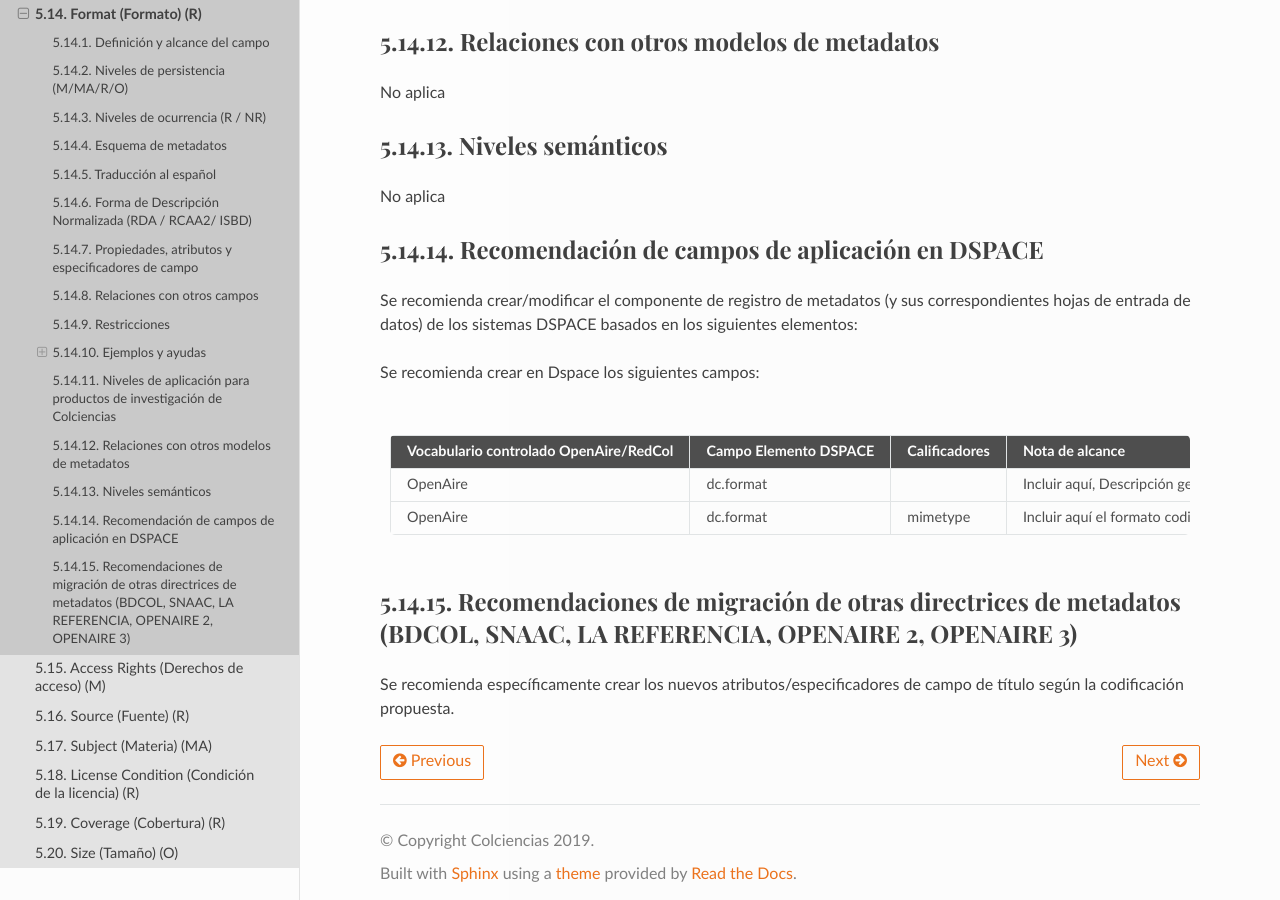
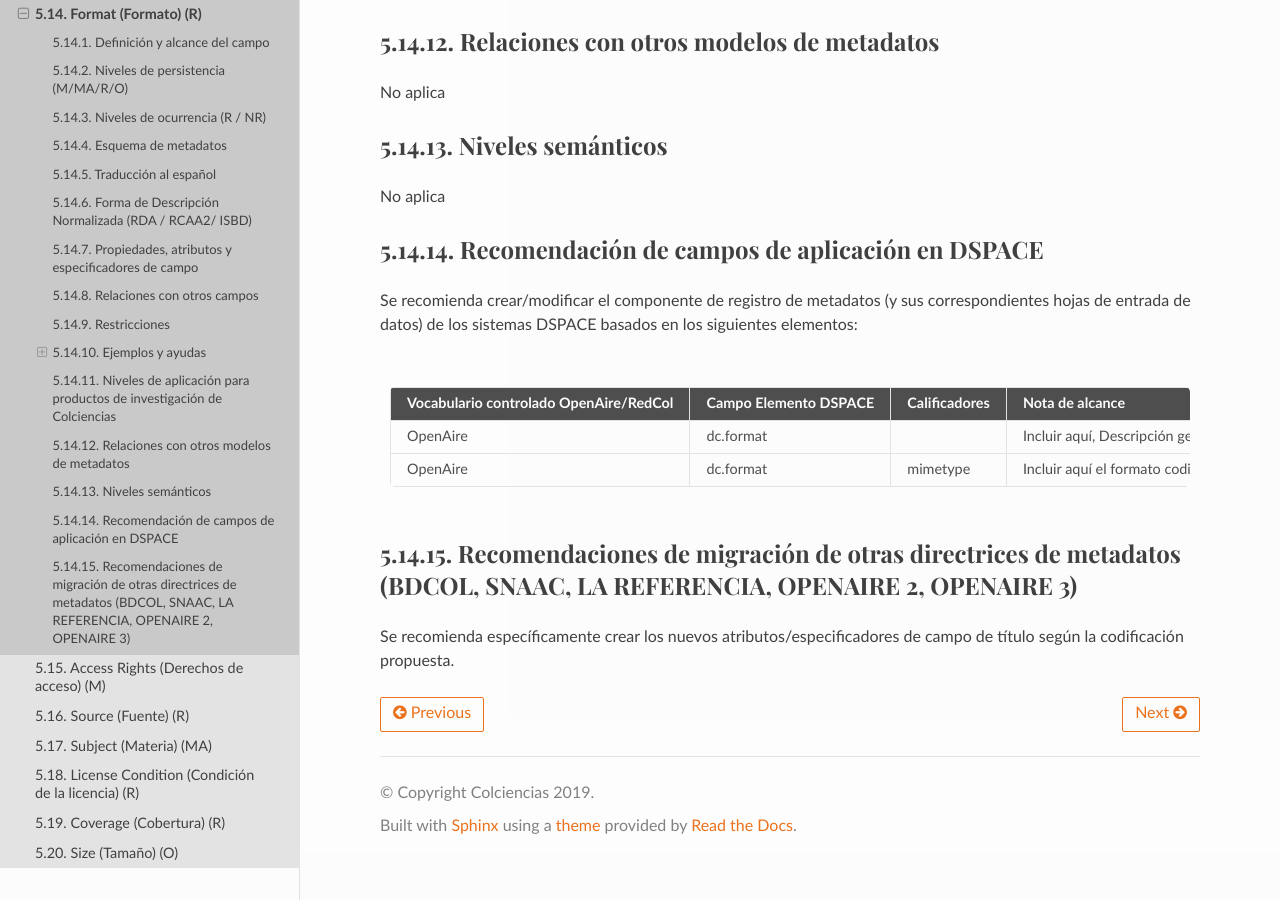
Before and after one commit to rcic/openaire4, a Sphinx documentation site: the page built from docs/field_format.rst, in a window 1280 px wide and 900 px high, scrolled down 2330 px. Built offline with Sphinx 7.4.7 and the Read the Docs theme 2.0.0, drawn with Linux system fonts in a browser that asks for light colours; some web fonts are replaced; a script that is not in the unit is left out.

Commit message:
actualizacion

```diff
--- a/docs/field_accessrights.rst
+++ b/docs/field_accessrights.rst
@@ -142,7 +142,7 @@ El campo **Derechos de Acceso** es utilizado por los siguientes esquemas de meta
 | Esquema de Metadatos | Campo Relacionado     |
 +======================+=======================+
 | dc                   | * dc.rights.access    |
-|					   | * dc.rights           |
+|					             | * dc.rights           |
 +----------------------+-----------------------+
 | dcterms              | dcterms.rights.access |
 +----------------------+-----------------------+
--- a/docs/field_format.rst
+++ b/docs/field_format.rst
@@ -121,8 +121,6 @@ Recomendación de campos de aplicación en DSPACE
 
 Se recomienda crear/modificar el componente de registro de metadatos (y sus correspondientes hojas de entrada de datos) de los sistemas DSPACE basados en los siguientes elementos:
 
-Se recomienda crear en Dspace los siguientes campos:
-
 +----------------------------------------+-----------------------+---------------+-----------------------------------------------+
 | Vocabulario controlado OpenAire/RedCol | Campo Elemento DSPACE | Calificadores | Nota de alcance                               |
 +========================================+=======================+===============+===============================================+
```
